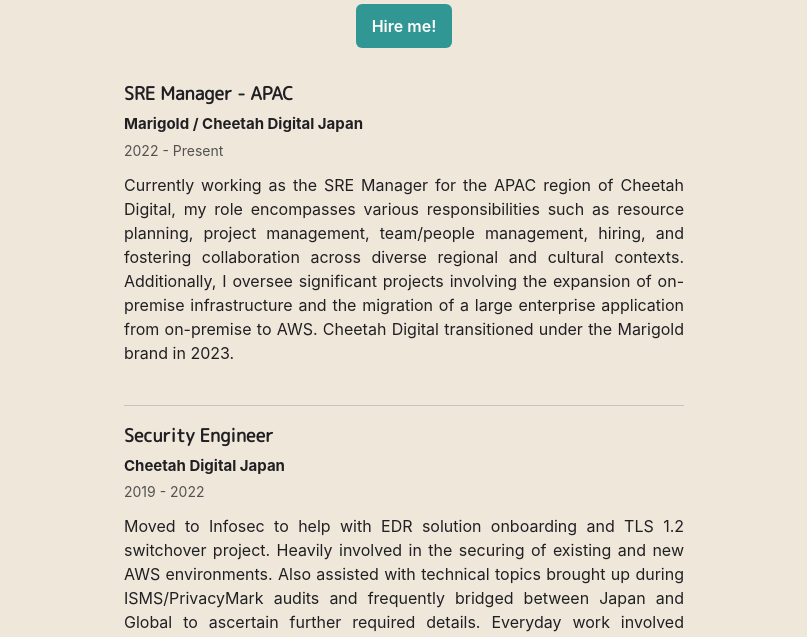
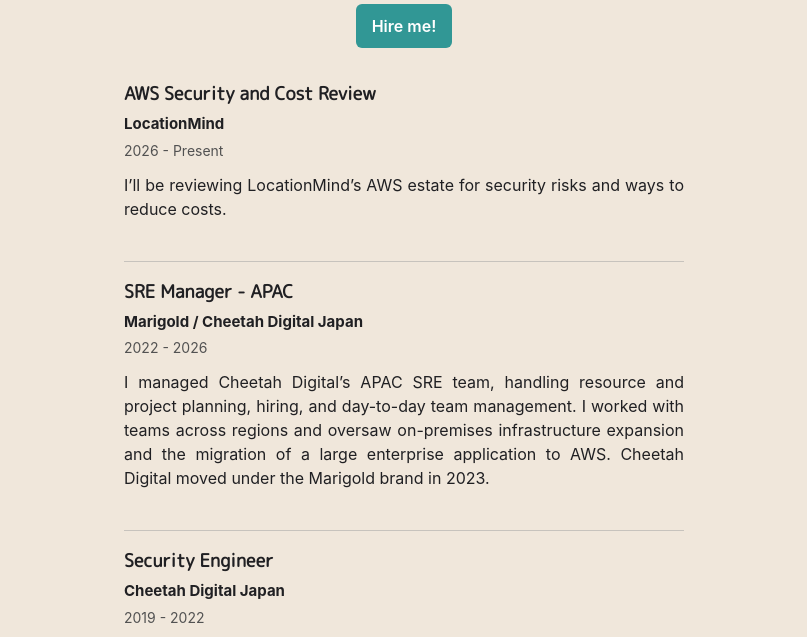
Before and after one commit to einichi/homepage, an Astro site: page /en/work in a window 1280 px wide. Shown: the part 153-790 px from the top of the page, without its empty margins (236-1043 px from the left). Built offline with nearby package versions, Linux system fonts and the light colour scheme; Astro itself is replaced by a stand-in of ours; a web font is replaced by a local one.

Commit message:
Add LocationMind to bilingual work history

```diff
--- a/messages/en.json
+++ b/messages/en.json
@@ -83,11 +83,17 @@
     "title": "Work History",
     "hire_me": "Hire me!",
     "jobs": {
+      "locationmind": {
+        "title": "AWS Security and Cost Review",
+        "company": "LocationMind",
+        "date": "2026 - Present",
+        "details": "I’ll be reviewing LocationMind’s AWS estate for security risks and ways to reduce costs."
+      },
       "marigold_sre": {
         "title": "SRE Manager - APAC",
         "company": "Marigold / Cheetah Digital Japan",
-        "date": "2022 - Present",
-        "details": "Currently working as the SRE Manager for the APAC region of Cheetah Digital, my role encompasses various responsibilities such as resource planning, project management, team/people management, hiring, and fostering collaboration across diverse regional and cultural contexts. Additionally, I oversee significant projects involving the expansion of on-premise infrastructure and the migration of a large enterprise application from on-premise to AWS. Cheetah Digital transitioned under the Marigold brand in 2023."
+        "date": "2022 - 2026",
+        "details": "I managed Cheetah Digital’s APAC SRE team, handling resource and project planning, hiring, and day-to-day team management. I worked with teams across regions and oversaw on-premises infrastructure expansion and the migration of a large enterprise application to AWS. Cheetah Digital moved under the Marigold brand in 2023."
       },
       "cheetah_security": {
         "title": "Security Engineer",
--- a/messages/ja.json
+++ b/messages/ja.json
@@ -83,11 +83,17 @@
     "title": "職務経歴",
     "hire_me": "スカウトする",
     "jobs": {
+      "locationmind": {
+        "title": "AWSのセキュリティ・コストレビュー",
+        "company": "LocationMind",
+        "date": "2026 - 現在",
+        "details": "LocationMindのAWS環境全体を見直し、セキュリティ上のリスクとコスト削減の余地を調べる予定です。"
+      },
       "marigold_sre": {
         "title": "SREマネージャー - APAC",
         "company": "Marigold / チーターデジタル株式会社",
-        "date": "2022 - 現在",
-        "details": "現在、チーターデジタルのAPAC地域のSREマネージャーとして、リソース計画、プロジェクト管理、チーム/ピープルマネジメント、採用、そして多様な地域的・文化的背景を持つチーム間のコラボレーション促進など、多岐にわたる責任を担っています。さらに、オンプレミスインフラの拡張や、大規模エンタープライズアプリケーションのオンプレミスからAWSへの移行を含む重要なプロジェクトを統括しています。チーターデジタルは2023年にMarigoldブランドへと移行しました。"
+        "date": "2022 - 2026",
+        "details": "チーターデジタルのAPAC SREチームを率い、リソース計画、プロジェクト管理、採用、チーム運営を担当しました。地域をまたいでチーム間の連携を進めながら、オンプレミス環境の拡張と大規模な業務アプリケーションのAWS移行を統括しました。チーターデジタルは2023年にMarigoldブランドへ移行しました。"
       },
       "cheetah_security": {
         "title": "セキュリティエンジニア",
--- a/src/pages/[locale]/work.astro
+++ b/src/pages/[locale]/work.astro
@@ -5,7 +5,7 @@ import ja from '../../../messages/ja.json'
 export function getStaticPaths() { return [{ params: { locale: 'en' } }, { params: { locale: 'ja' } }] }
 const locale = Astro.params.locale === 'ja' ? 'ja' : 'en'
 const m = locale === 'ja' ? ja : en
-const jobs = ['marigold_sre','cheetah_security','cheetah_it','cheetah_devops','experian_uk','appliansys','exoware'] as const
+const jobs = ['locationmind','marigold_sre','cheetah_security','cheetah_it','cheetah_devops','experian_uk','appliansys','exoware'] as const
 const href = `/${locale}/contact/?hireme`
 ---
 <BaseLayout locale={locale} page="work" title={m.Metadata.work_title} description={m.Metadata.work_description} canonicalPath="/work/">
```
